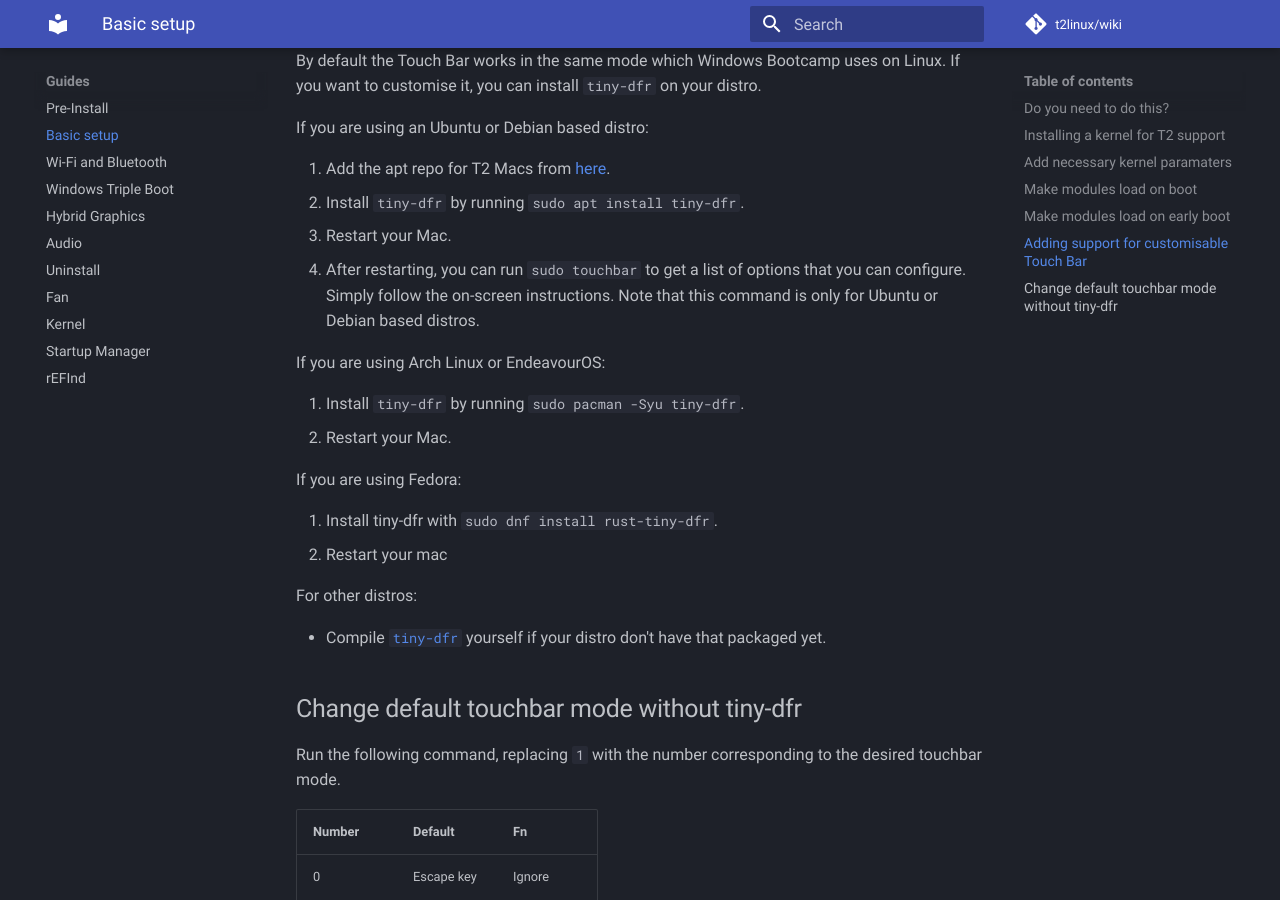
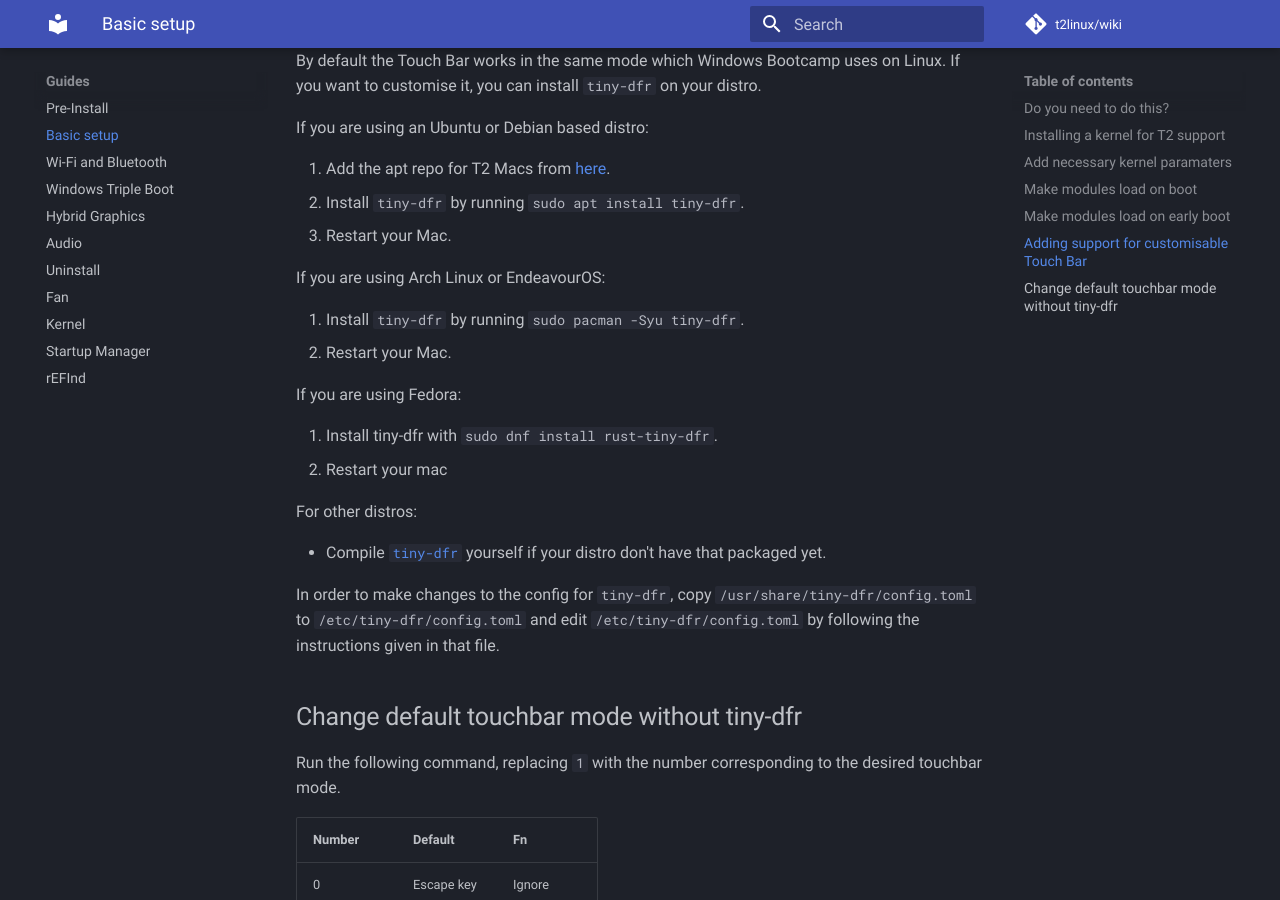
Before and after one commit to t2linux/wiki, an MkDocs documentation site: the page built from docs/guides/postinstall.md, in a window 1280 px wide and 900 px high, scrolled down 2993 px. Built offline with MkDocs 1.6.1 and Material for MkDocs 9.7.7, drawn with Linux system fonts in a browser that asks for light colours; comment, search, counter and statistics services are not loaded.

Commit message:
Postinstall: Update tiny-dfr instructions

```diff
--- a/docs/guides/postinstall.md
+++ b/docs/guides/postinstall.md
@@ -107,7 +107,6 @@ If you are using an Ubuntu or Debian based distro:
   1. Add the apt repo for T2 Macs from [here](https://github.com/AdityaGarg8/t2-ubuntu-repo#apt-repository-for-t2-macs).
   2. Install `tiny-dfr` by running `sudo apt install tiny-dfr`.
   3. Restart your Mac.
-  4. After restarting, you can run `sudo touchbar` to get a list of options that you can configure. Simply follow the on-screen instructions. Note that this command is only for Ubuntu or Debian based distros.
 
 If you are using Arch Linux or EndeavourOS:
 
@@ -121,7 +120,9 @@ If you are using Fedora:
 
 For other distros:
 
-- Compile [`tiny-dfr`](https://github.com/kekrby/tiny-dfr) yourself if your distro don't have that packaged yet.
+- Compile [`tiny-dfr`](https://github.com/AsahiLinux/tiny-dfr) yourself if your distro don't have that packaged yet.
+
+In order to make changes to the config for `tiny-dfr`, copy `/usr/share/tiny-dfr/config.toml` to `/etc/tiny-dfr/config.toml` and edit `/etc/tiny-dfr/config.toml` by following the instructions given in that file.
 
 ## Change default touchbar mode without tiny-dfr
 
```
